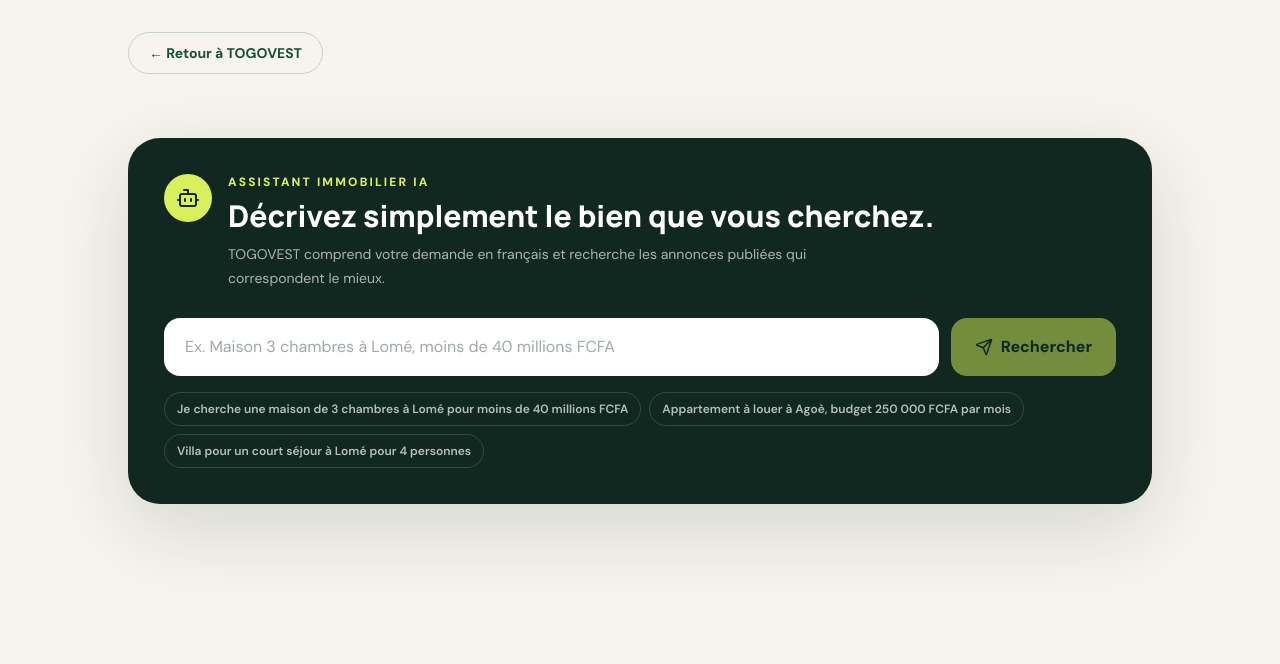
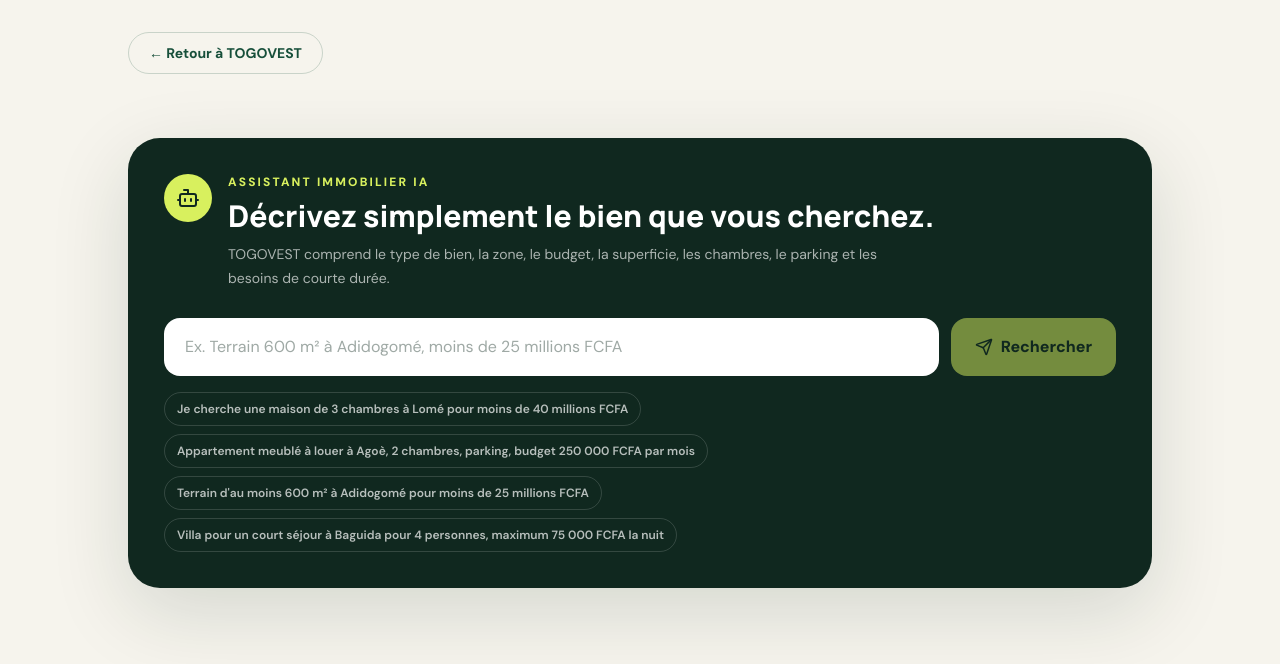
Before and after one commit to mesavic3-png/togovest, a Next.js app: page /assistant-ia in a window 1280 px wide. Shown: the top 664 px of the page. Built offline with nearby package versions, Linux system fonts and the light colour scheme.

Commit message:
feat: enrich AI assistant results and examples

```diff
--- a/components/PropertyAiAssistant.tsx
+++ b/components/PropertyAiAssistant.tsx
@@ -10,22 +10,29 @@
   city: string;
   district: string | null;
   price: string;
+  nightlyPrice: string | null;
   currency: string;
   transactionType: string;
   bedrooms: number | null;
+  bathrooms: number | null;
   type: string;
+  areaSqm: number | null;
+  landAreaSqm: number | null;
+  furnished: boolean;
+  parkingSpaces: number | null;
 };
 
 type AssistantResponse = {
   reply: string;
-  filters: Record<string, string | number | null>;
+  filters: Record<string, string | number | boolean | null>;
   properties: ResultProperty[];
 };
 
 const examples = [
   "Je cherche une maison de 3 chambres à Lomé pour moins de 40 millions FCFA",
-  "Appartement à louer à Agoè, budget 250 000 FCFA par mois",
-  "Villa pour un court séjour à Lomé pour 4 personnes",
+  "Appartement meublé à louer à Agoè, 2 chambres, parking, budget 250 000 FCFA par mois",
+  "Terrain d'au moins 600 m² à Adidogomé pour moins de 25 millions FCFA",
+  "Villa pour un court séjour à Baguida pour 4 personnes, maximum 75 000 FCFA la nuit",
 ];
 
 export function PropertyAiAssistant({ compact = false }: { compact?: boolean }) {
@@ -65,12 +72,12 @@
               <div>
                 <p className="text-xs font-extrabold uppercase tracking-[.18em] text-lime">Assistant immobilier IA</p>
                 <h2 className="mt-2 text-2xl font-extrabold sm:text-3xl">Décrivez simplement le bien que vous cherchez.</h2>
-                <p className="mt-2 max-w-2xl text-sm leading-6 text-white/65">TOGOVEST comprend votre demande en français et recherche les annonces publiées qui correspondent le mieux.</p>
+                <p className="mt-2 max-w-2xl text-sm leading-6 text-white/65">TOGOVEST comprend le type de bien, la zone, le budget, la superficie, les chambres, le parking et les besoins de courte durée.</p>
               </div>
             </div>
 
             <form onSubmit={submit} className="mt-7 flex flex-col gap-3 sm:flex-row">
-              <input value={message} onChange={(e) => setMessage(e.target.value)} placeholder="Ex. Maison 3 chambres à Lomé, moins de 40 millions FCFA" className="min-w-0 flex-1 rounded-2xl border border-white/15 bg-white px-5 py-4 text-ink outline-none placeholder:text-ink/40"/>
+              <input value={message} onChange={(e) => setMessage(e.target.value)} placeholder="Ex. Terrain 600 m² à Adidogomé, moins de 25 millions FCFA" className="min-w-0 flex-1 rounded-2xl border border-white/15 bg-white px-5 py-4 text-ink outline-none placeholder:text-ink/40"/>
               <button disabled={loading || !message.trim()} className="inline-flex items-center justify-center gap-2 rounded-2xl bg-lime px-6 py-4 font-extrabold text-ink disabled:opacity-50">{loading ? <Loader2 size={18} className="animate-spin"/> : <Send size={18}/>}Rechercher</button>
             </form>
 
@@ -82,15 +89,24 @@
             {result && <>
               <div className="flex items-start gap-3"><Sparkles className="mt-0.5 text-forest" size={20}/><p className="leading-7 text-ink/75">{result.reply}</p></div>
               <div className="mt-6 grid gap-4 md:grid-cols-2 lg:grid-cols-3">
-                {result.properties.map((property) => <Link key={property.id} href={`/biens/${property.id}`} className="rounded-2xl border border-ink/10 p-5 transition hover:-translate-y-0.5 hover:shadow-soft">
-                  <p className="text-xs font-extrabold uppercase tracking-wider text-forest/60">{property.type} · {property.transactionType === "SALE" ? "Vente" : property.transactionType === "RENT" ? "Location" : "Court séjour"}</p>
-                  <h3 className="mt-2 text-lg font-extrabold">{property.title}</h3>
-                  <p className="mt-2 flex items-center gap-1.5 text-sm text-ink/55"><MapPin size={14}/>{property.district ? `${property.district}, ` : ""}{property.city}</p>
-                  <p className="mt-4 font-extrabold text-forest">{Number(property.price).toLocaleString("fr-FR")} {property.currency}{property.transactionType === "RENT" ? " / mois" : property.transactionType === "SHORT_TERM" ? " / nuit" : ""}</p>
-                  {property.bedrooms ? <p className="mt-1 text-sm text-ink/50">{property.bedrooms} chambre(s)</p> : null}
-                </Link>)}
+                {result.properties.map((property) => {
+                  const displayedPrice = property.transactionType === "SHORT_TERM" && property.nightlyPrice ? property.nightlyPrice : property.price;
+                  return <Link key={property.id} href={`/biens/${property.id}`} className="rounded-2xl border border-ink/10 p-5 transition hover:-translate-y-0.5 hover:shadow-soft">
+                    <p className="text-xs font-extrabold uppercase tracking-wider text-forest/60">{property.type} · {property.transactionType === "SALE" ? "Vente" : property.transactionType === "RENT" ? "Location" : "Court séjour"}</p>
+                    <h3 className="mt-2 text-lg font-extrabold">{property.title}</h3>
+                    <p className="mt-2 flex items-center gap-1.5 text-sm text-ink/55"><MapPin size={14}/>{property.district ? `${property.district}, ` : ""}{property.city}</p>
+                    <p className="mt-4 font-extrabold text-forest">{Number(displayedPrice).toLocaleString("fr-FR")} {property.currency}{property.transactionType === "RENT" ? " / mois" : property.transactionType === "SHORT_TERM" ? " / nuit" : ""}</p>
+                    <div className="mt-2 flex flex-wrap gap-x-3 gap-y-1 text-sm text-ink/50">
+                      {property.bedrooms ? <span>{property.bedrooms} ch.</span> : null}
+                      {property.bathrooms ? <span>{property.bathrooms} sdb</span> : null}
+                      {(property.type === "LAND" ? property.landAreaSqm : property.areaSqm) ? <span>{property.type === "LAND" ? property.landAreaSqm : property.areaSqm} m²</span> : null}
+                      {property.parkingSpaces ? <span>{property.parkingSpaces} parking</span> : null}
+                      {property.furnished ? <span>Meublé</span> : null}
+                    </div>
+                  </Link>;
+                })}
               </div>
-              {result.properties.length === 0 && <div className="mt-6 rounded-2xl bg-sand p-6"><p className="font-bold">Aucune annonce exacte pour le moment.</p><p className="mt-2 text-sm text-ink/60">Essayez d’élargir le budget, la zone ou le type de bien.</p></div>}
+              {result.properties.length === 0 && <div className="mt-6 rounded-2xl bg-sand p-6"><p className="font-bold">Aucune annonce exacte pour le moment.</p><p className="mt-2 text-sm text-ink/60">Essayez d’élargir le budget, la zone, la superficie ou le type de bien.</p></div>}
             </>}
           </div>}
         </div>
```
